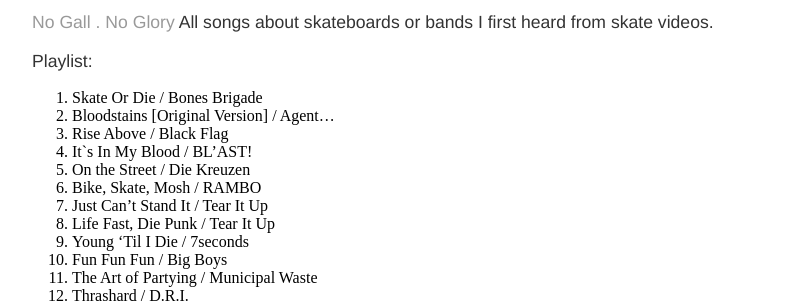
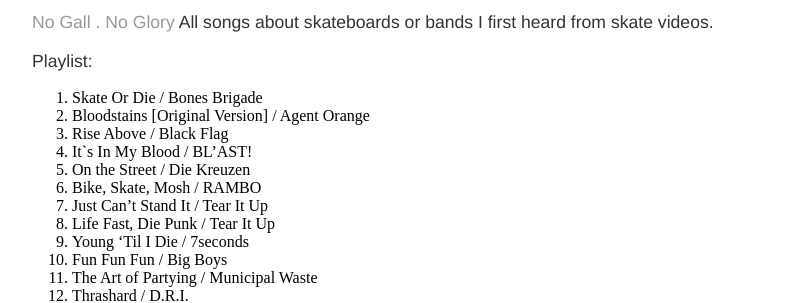
Before and after one commit to jimshreds/jimshreds.github.io, a Jekyll site: the page built from _posts/2020-11-02-radioshow.md, in a window 1280 px wide. Shown: the part 241-544 px from the top of the page, without its empty margins (160-960 px from the left). Built offline with Jekyll 4.4.1, drawn with Linux system fonts in a browser that asks for light colours.

Commit message:
Update 2020-11-02-radioshow.md

```diff
--- a/_posts/2020-11-02-radioshow.md
+++ b/_posts/2020-11-02-radioshow.md
@@ -7,7 +7,7 @@
 
 Playlist:
 1. Skate Or Die / Bones Brigade
-2. Bloodstains [Original Version] / Agent...
+2. Bloodstains [Original Version] / Agent Orange
 3. Rise Above / Black Flag
 4. It`s In My Blood / BL'AST!
 5. On the Street / Die Kreuzen
```
